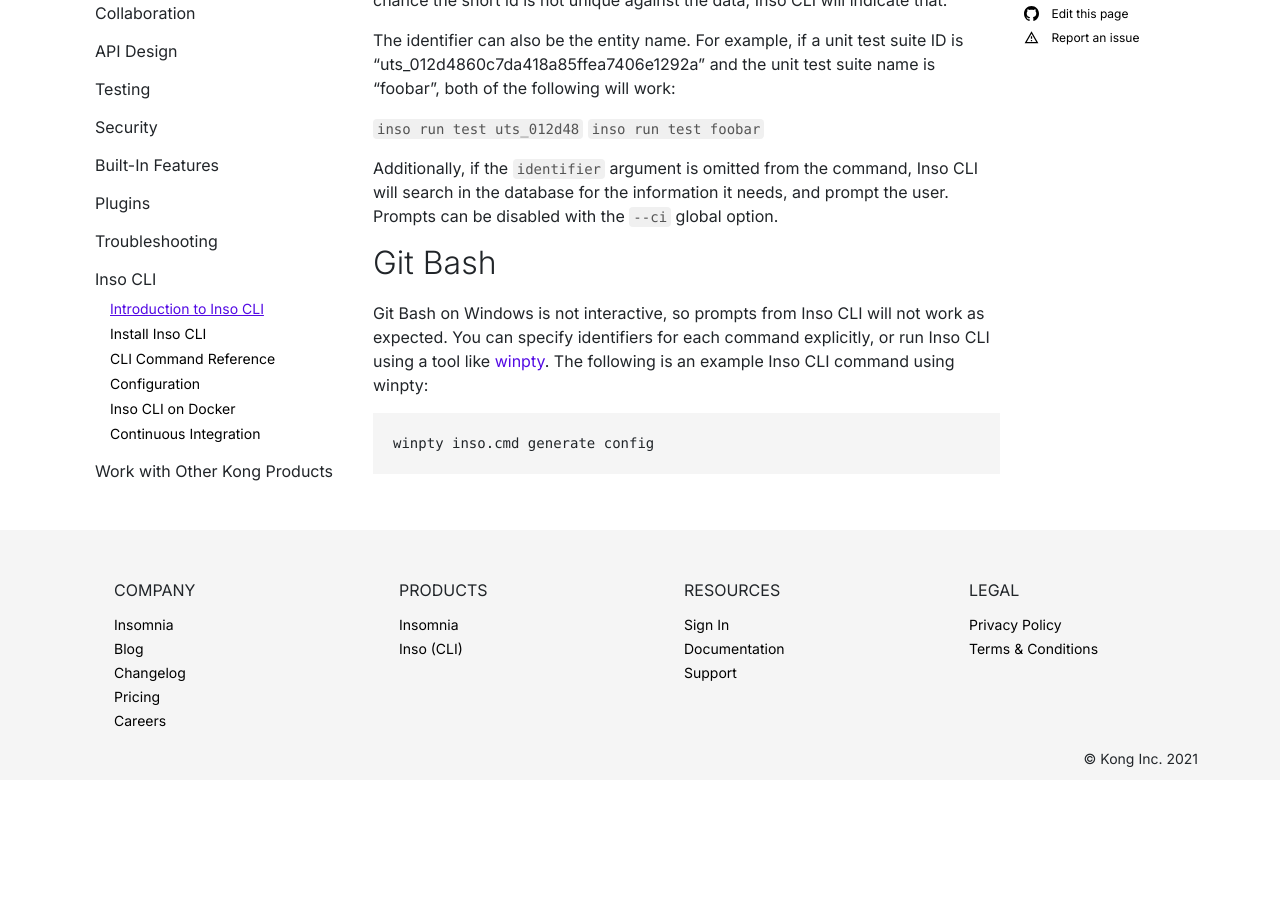
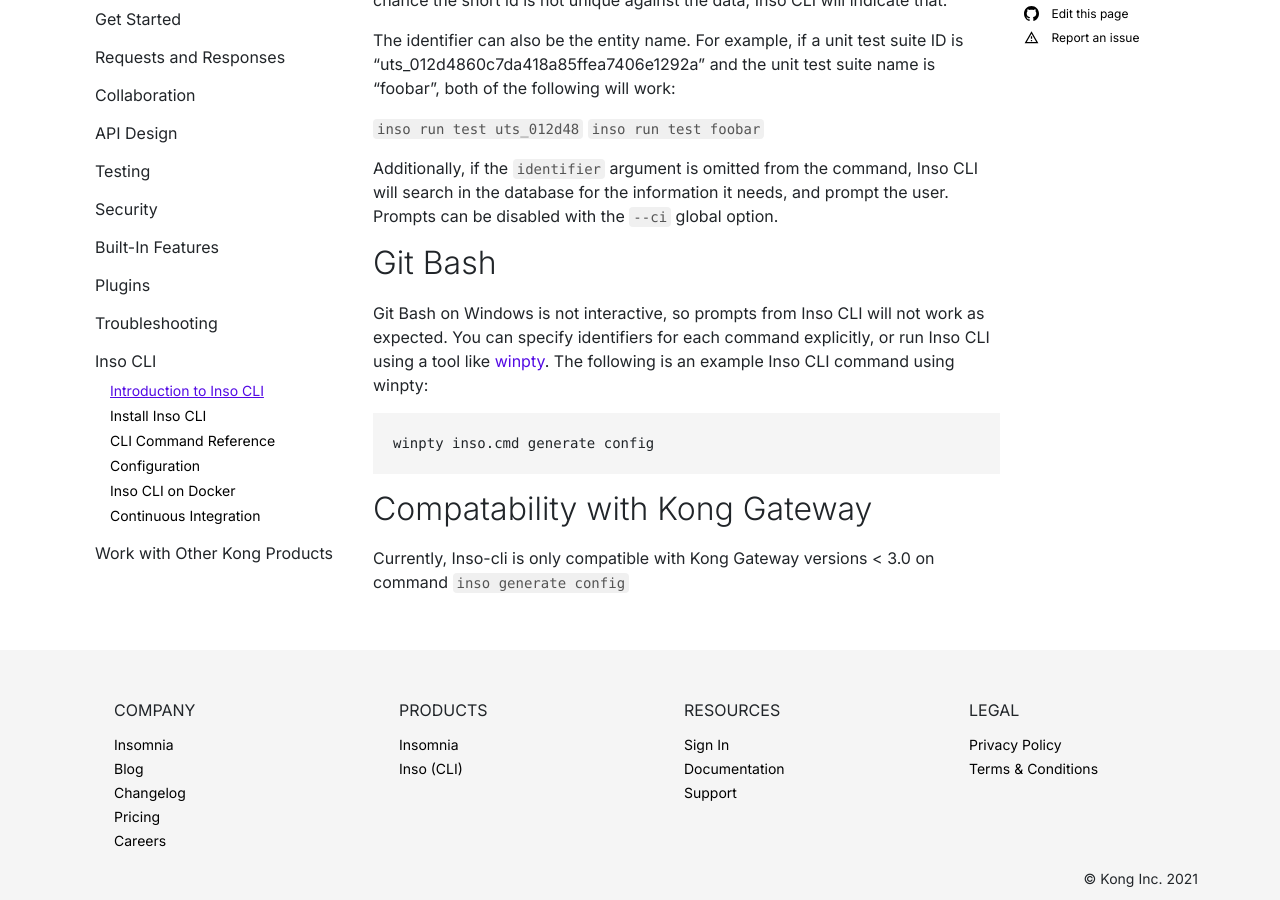
Before and after one commit to Kong/insomnia-docs, a Jekyll site: the page built from docs/inso-cli/introduction.md, in a window 1280 px wide and 900 px high, scrolled down 2160 px. Built offline with Jekyll 4.4.1, drawn with Linux system fonts in a browser that asks for light colours; comment, search, counter and statistics services are not loaded; before the commit the page ends 2940 px from its top, so only the background shows below that.

Commit message:
Add notice that Inso-cli not compatible with Kong 3.0

````diff
--- a/docs/inso-cli/cli-command-reference/OAS-spec.yml
+++ b/docs/inso-cli/cli-command-reference/OAS-spec.yml
@@ -1,5 +1,6 @@
 openapi: 3.0.0
 
+## NOTE: NOT COMPATIBLE WITH KONG GATEWAY >= 3.0 #####
 info:
   description: Learn service
   version: 1.0.0
--- a/docs/inso-cli/introduction.md
+++ b/docs/inso-cli/introduction.md
@@ -75,3 +75,6 @@
 ```bash
 winpty inso.cmd generate config
 ```
+
+## Compatability with Kong Gateway
+Currently, Inso-cli is only compatible with Kong Gateway versions < 3.0 on command ```inso generate config```
````
Also changed, not shown: docs/inso-cli/cli-command-reference.md (+1 -1 lines).
